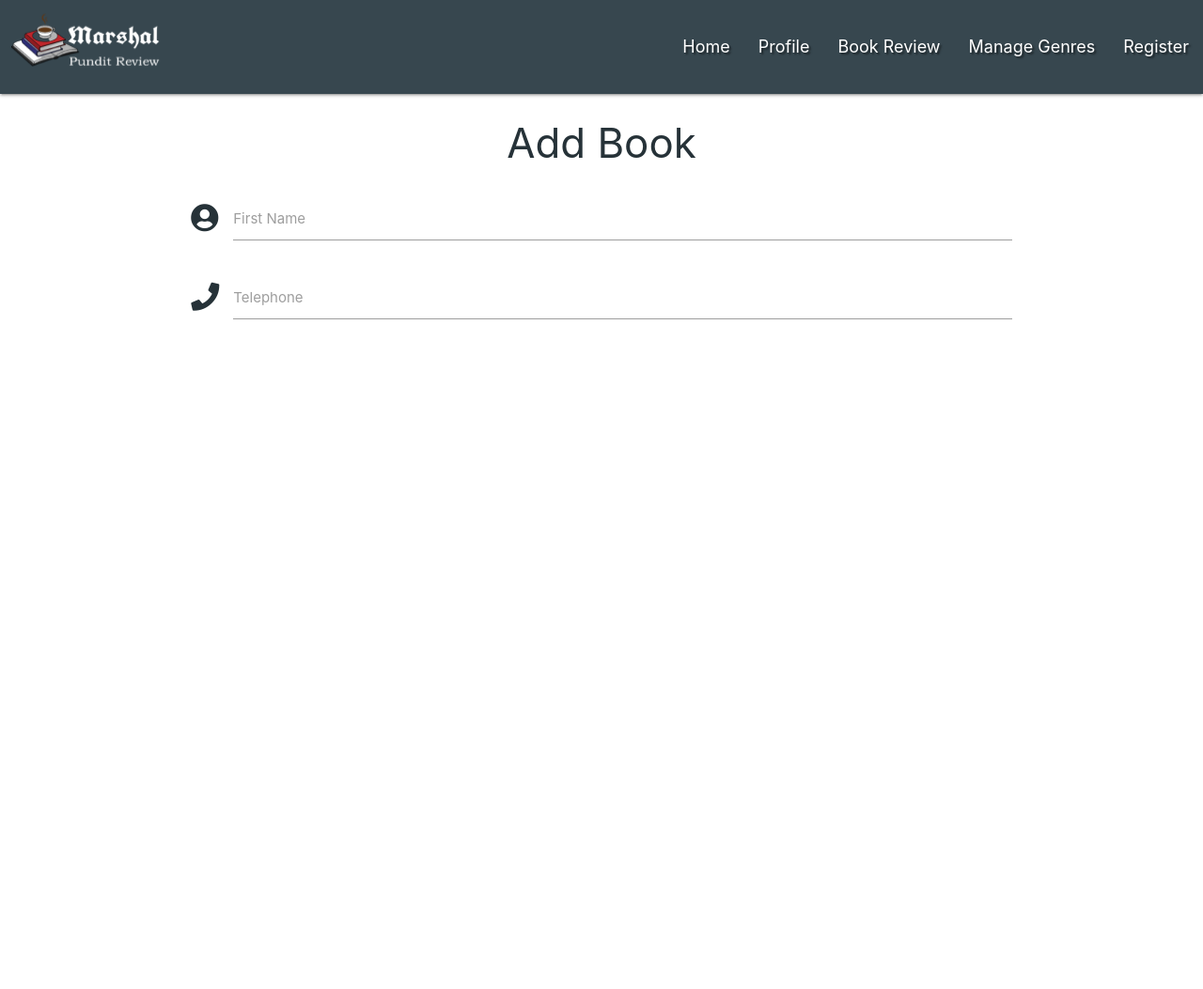
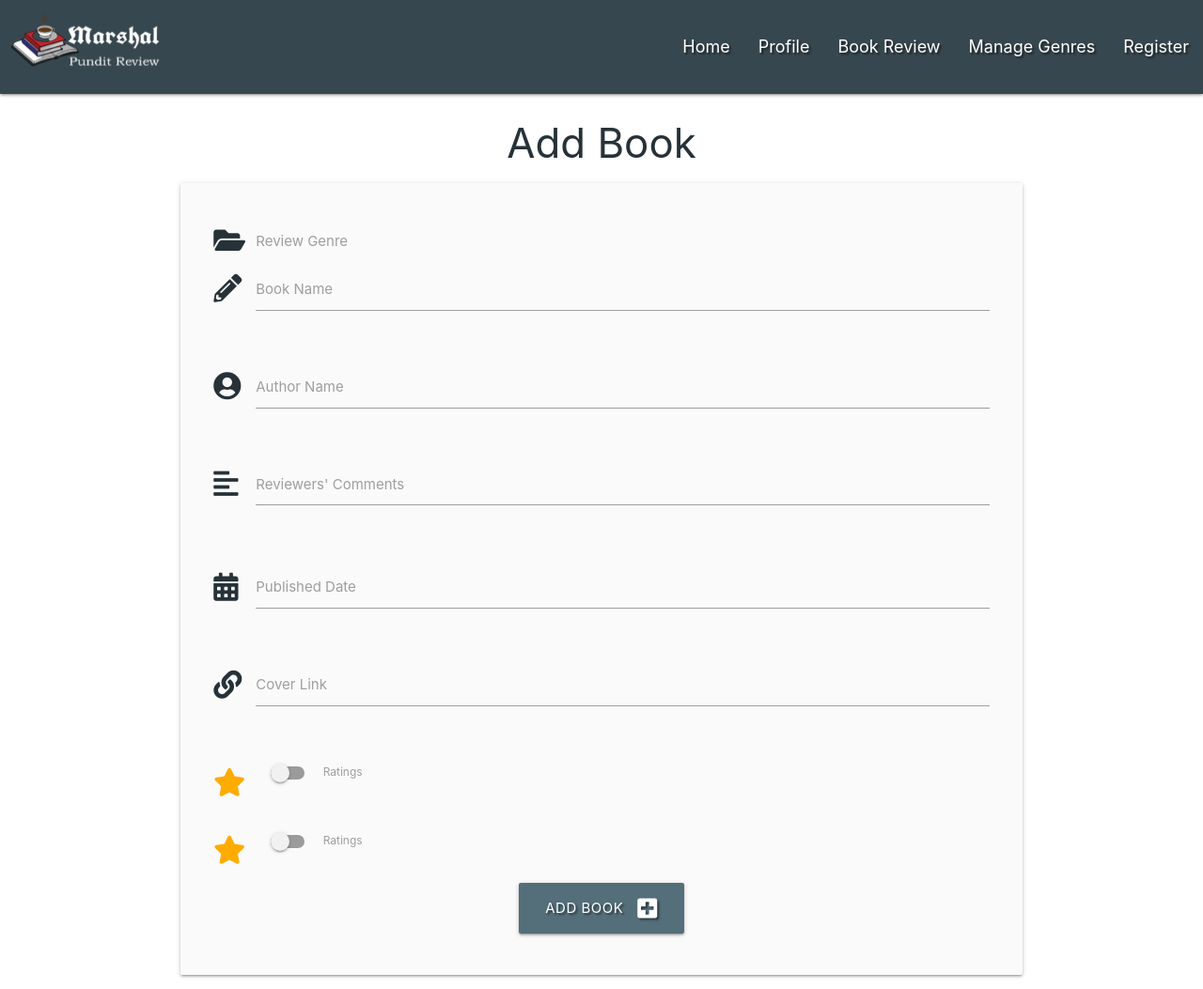
Before and after one commit to Seagather/Marshal-Pundit-Reviews, a Flask app: page /add_review in a window 1280 px wide. Shown: the whole page at 94% size. Before the commit the page ends 340 px from the top, so only its background shows below. Run offline with Flask 2, Linux system fonts and the light colour scheme; some libraries are stand-ins or nearby versions.

Commit message:
Add reviewers form input fields

```diff
--- a/static/css/style.css
+++ b/static/css/style.css
@@ -34,7 +34,7 @@
 .collapsible-header {
     line-height: 1.9;
 }
-blockquote{
+blockquote {
     border-style: solid;
     border-radius: 20px;
     border-color:#37474f;
@@ -43,3 +43,9 @@ blockquote{
 .jumbotron {
     background: none;
 }
+.picker__box {
+    background-color:#ccc;
+}
+.picker-date-display {
+    background-color:#37474f !important;
+}
--- a/static/js/script.js
+++ b/static/js/script.js
@@ -6,4 +6,12 @@ $(document).ready(function(){
     $('.sidenav').sidenav();
     $(".collapsible").collapsible();
     $(".tooltipped").tooltip();
+    $(".datepicker").datepicker({
+        format: "dd mmmm, yyyy",
+        yearRange: 3,
+        showClearBtn: true,
+        i18n: {
+            done: "Select"
+        }
+    });
 });
--- a/templates/add_review.html
+++ b/templates/add_review.html
@@ -3,18 +3,96 @@
 
     <h3 class="blue-grey-text text-darken-4 center-align">Add Book</h3>
 
-    <div class="row">
-        <form class="col s12" method="POST" action="">
+    <div class="row card-panel grey lighten-5">
+        <form class="col s12" method="POST" action="{{ url_for('add_review') }}">
+            <!-- genre selection -->
+			<div class="row">
+				<div class="input-field col s12">
+                    <i class="fas fa-folder-open prefix blue-grey-text text-darken-4"></i>
+					<select id="genre_name" name="genre_name" class="validate" required>
+                        <option value="" disabled selected>Choose Genre</option>
+                        {% for genre in genres %}
+                            <option value="{{ genre.genre_name }}">{{ genre.genre_name }}</option>
+                        {% endfor %}
+                    </select>
+					<label for="genre_name">Review Genre</label>
+				</div>
+			</div>
+            <!-- book name -->
+            <div class="row">
+                <div class="input-field col s12">
+                    <i class="fas fa-pencil-alt prefix blue-grey-text text-darken-4"></i>
+                    <input id="book_name" name="book_name" minlength="5" maxlength="20"
+                        type="text" class="validate" required>
+                    <label for="task_name">Book Name</label>
+                </div>
+            </div>
+            <!-- author name -->
             <div class="row">
                 <div class="input-field col s12">
                     <i class="fas fa-user-circle prefix blue-grey-text text-darken-4"></i>
-                    <input id="icon_prefix" type="text" class="validate">
-                    <label for="icon_prefix">First Name</label>
+                    <input id="author_name" name="author_name" minlength="5" maxlength="20"
+                        type="text" class="validate" required>
+                    <label for="author_name">Author Name</label>
                 </div>
+            </div>
+            <!-- reviewers comment -->
+            <div class="row">
                 <div class="input-field col s12">
-                    <i class="fas fa-phone prefix blue-grey-text text-darken-4"></i>
-                    <input id="icon_telephone" type="tel" class="validate">
-                    <label for="icon_telephone">Telephone</label>
+                    <i class="fas fa-align-left prefix blue-grey-text text-darken-4"></i>
+                    <textarea id="book_review" name="book_review" minlength="5"
+                        maxlength="200" class="materialize-textarea validate" required></textarea>
+                    <label for="book_review">Reviewers' Comments</label>
+                </div>
+            </div>
+            <!-- published date picker -->
+            <div class="row">
+                <div class="input-field col s12">
+                    <i class="fas fa-calendar-alt prefix blue-grey-text text-darken-4"></i>
+                    <input id="published_date" name="published_date" type="text" class="datepicker validate" required>
+                    <label for="published_date">Published Date</label>
+                </div>
+            </div>
+            <!-- url link -->
+            <div class="row">
+                <div class="input-field col s12">
+                    <i class="fas fa-link prefix blue-grey-text text-darken-4"></i>
+                    <input id="url_link" name="url_link" minlength="5" maxlength="50"
+                        type="text" class="validate" required>
+                    <label for="url_link">Cover Link</label>
+                </div>
+            </div>
+            <!-- star rating toggle -->
+			<div class="row">
+				<div class="input-field col s12">
+					<div class="switch">
+                        <i class="fas fa-star prefix amber-text text-accent-4"></i>
+						<label for="star_rating">
+                            <input type="checkbox" id="star_rating" name="star_rating">
+                            <span class="lever"></span>
+                            Ratings
+                        </label>
+					</div>
+				</div>
+            </div>
+            <div class="row">
+				<div class="input-field col s12">
+					<div class="switch">
+                        <i class="fas fa-star prefix amber-text text-accent-4"></i>
+						<label for="star_rating">
+                            <input type="checkbox" id="star_rating" name="star_rating">
+                            <span class="lever"></span>
+                            Ratings
+                        </label>
+					</div>
+				</div>
+			</div>
+            <!-- submit button -->
+            <div class="row">
+                <div class="col s12 center-align">
+                    <button type="submit" class="btn-large blue-grey darken-1 text-shadow">
+                        Add Book <i class="fas fa-plus-square right"></i>
+                    </button>
                 </div>
             </div>
         </form>
```
